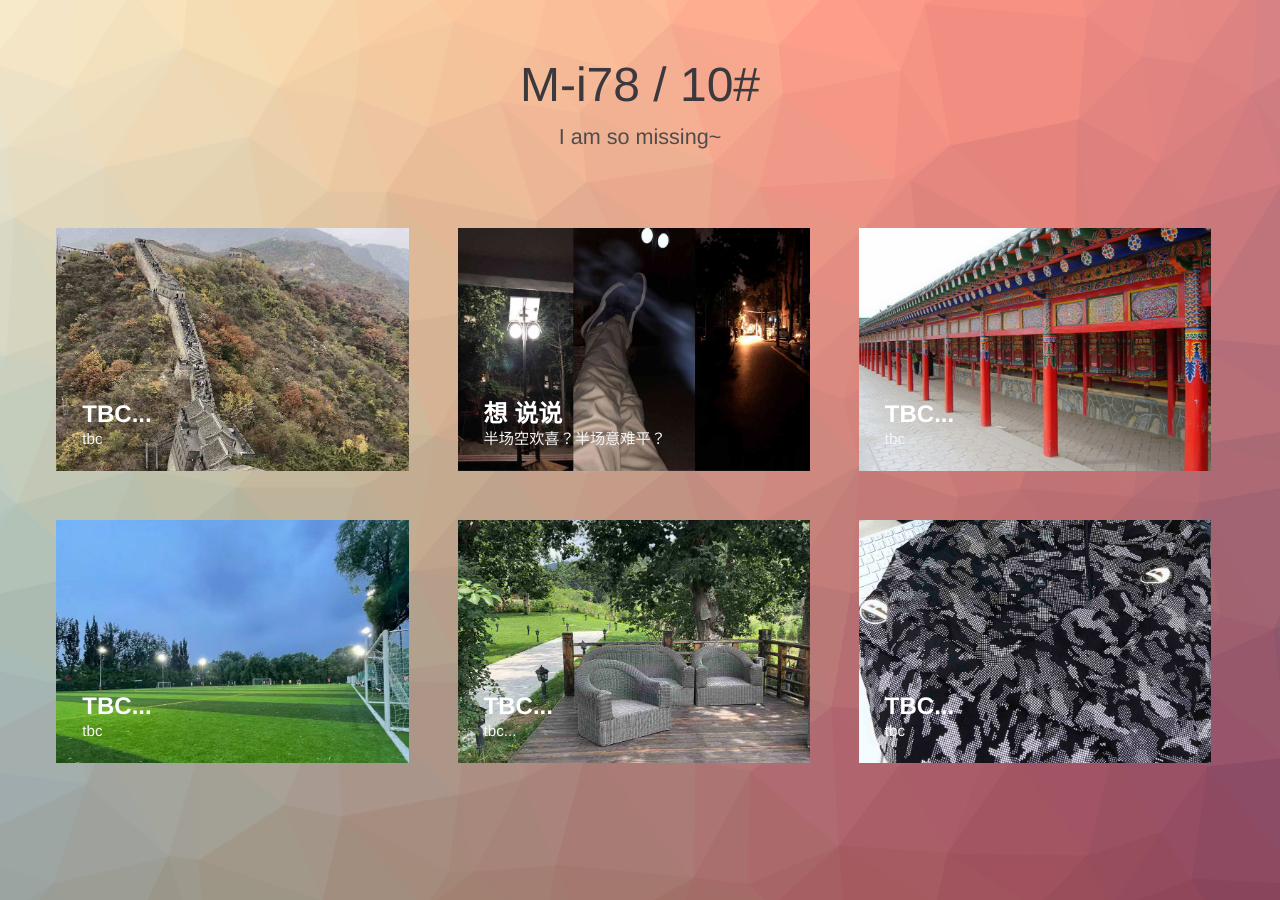
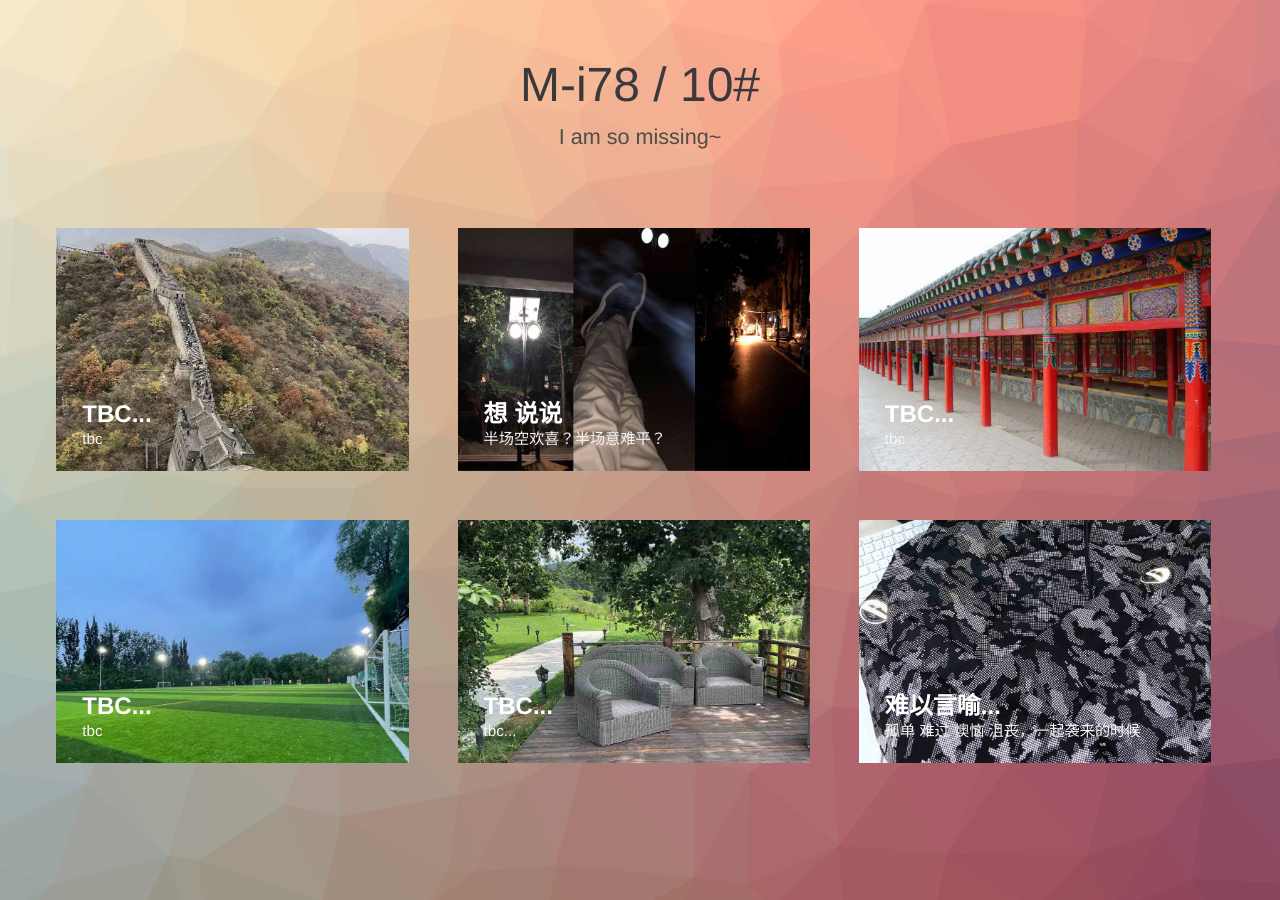
Before and after one commit to M-i78/M-i78.github.io, a Jekyll site: the page built from index.html, in a window 1280 px wide. Built offline with Jekyll 4.4.1, drawn with Linux system fonts in a browser that asks for light colours.

Commit message:
Create 2015-04-21-city-nights.markdown

```diff
--- a/_posts/2015-04-21-city-nights.markdown
+++ b/_posts/2015-04-21-city-nights.markdown
@@ -1,9 +1,9 @@
 ---
-title:  "TBC..."
-subtitle: "tbc"
-author: 作者是我"
+title:  "难以言喻..."
+subtitle: "孤单 难过 懊恼 沮丧，一起袭来的时候"
+author: "作者是我"
 avatar: "img/authors/wferr.png"
 image: "img/b.jpg"
 ---
 
-### TBC...
+### 难以言喻
```
